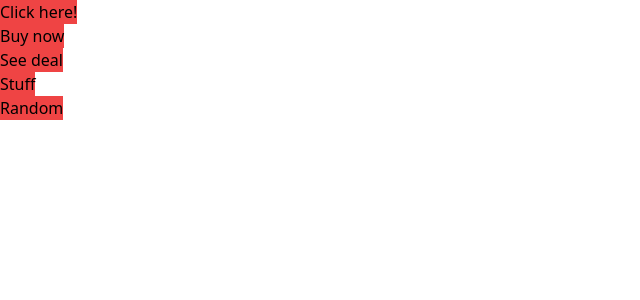
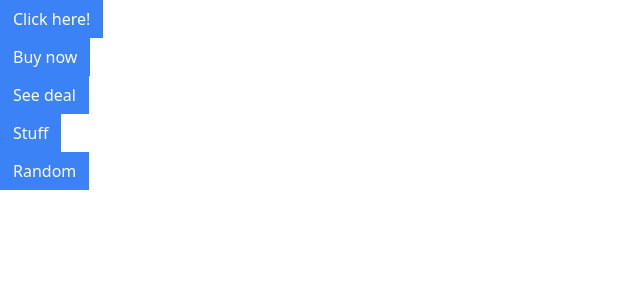
Before and after one commit to Chana023/react-tutorial, a React (Create React App) app in the folder comps/: page / in a window 1280 px wide. Shown: the top 300 px of the page, without its empty margins (0-640 px from the left). Built offline with nearby package versions, Linux system fonts and the light colour scheme.

Commit message:
Added primary button styling

```diff
--- a/comps/src/Button.js
+++ b/comps/src/Button.js
@@ -12,13 +12,13 @@
 
 
  }) {
-    return <button className="bg-red-500">{children}</button>;
+    return <button className="px-3 py-1.5 border border-blue-500 bg-blue-500 text-white">{children}</button>;
 }
 
 Button.propTypes = {
     checkVariationValue: ({primary , secondary, success, warning, danger }) => {
         const count = Number(!!primary)
-        + Number(!!warning)
+        + Number(!!secondary)
         + Number(!!warning)
         + Number(!!success)
         + Number(!!danger)
```
